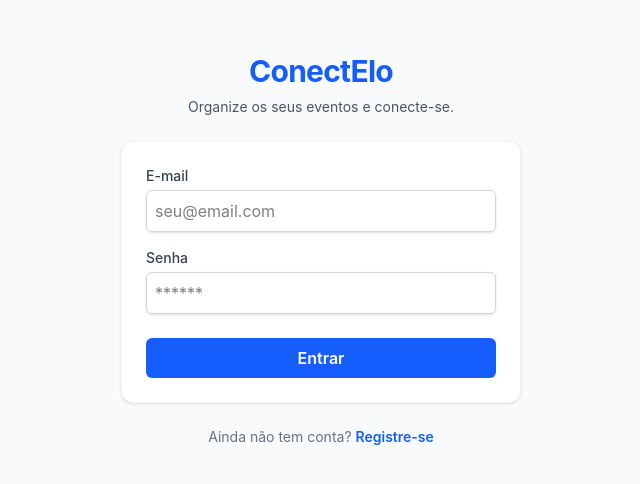
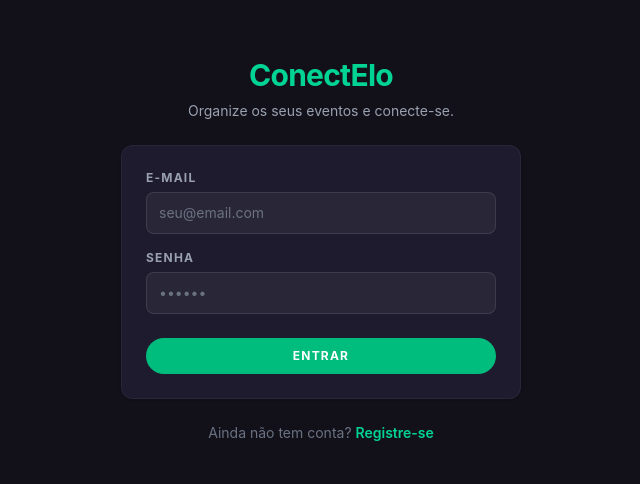
Before and after one commit to guilhermefz/conect-elo-web, a React (Vite) app: page /login in a window 1280 px wide. Shown: the part 150-634 px from the top of the page, without its empty margins (319-959 px from the left). Built offline with nearby package versions, Linux system fonts and the light colour scheme; no server answers.

Commit message:
style: alinhar tema da tela de login ao dark theme padrao da aplicacao

```diff
--- a/src/features/auth/components/login-form.tsx
+++ b/src/features/auth/components/login-form.tsx
@@ -1,4 +1,6 @@
 import { useState } from "react";
+import { FormField } from "../../../components/form-field";
+import { Button } from "../../../components/button";
 import { useLogin } from "../hooks/use-login";
 
 export function LoginForm() {
@@ -6,48 +8,45 @@ export function LoginForm() {
   const [password, setPassword] = useState("");
   const { login, isLoading, erro } = useLogin();
 
-  const handleSubmit = (e: { preventDefault(): void }) => {
+  const handleSubmit = (e: React.FormEvent) => {
     e.preventDefault();
     login({ email, password });
   };
 
+  const inputClass =
+    "w-full rounded-lg border border-white/10 bg-white/5 px-3 py-2.5 text-sm text-white placeholder-gray-500 focus:border-emerald-500 focus:outline-none transition-colors";
+
   return (
     <form onSubmit={handleSubmit} className="flex w-full flex-col gap-4">
-      <div>
-        <label className="block text-sm font-medium text-gray-700">E-mail</label>
+      <FormField label="E-mail" erro={undefined}>
         <input
           type="email"
           value={email}
           onChange={(e) => setEmail(e.target.value)}
-          className="mt-1 w-full rounded-md border border-gray-300 p-2 shadow-sm focus:border-blue-500 focus:outline-none"
+          className={inputClass}
           placeholder="seu@email.com"
           required
         />
-      </div>
+      </FormField>
 
-      <div>
-        <label className="block text-sm font-medium text-gray-700">Senha</label>
+      <FormField label="Senha" erro={undefined}>
         <input
           type="password"
           value={password}
           onChange={(e) => setPassword(e.target.value)}
-          className="mt-1 w-full rounded-md border border-gray-300 p-2 shadow-sm focus:border-blue-500 focus:outline-none"
-          placeholder="******"
+          className={inputClass}
+          placeholder="••••••"
           required
         />
-      </div>
+      </FormField>
 
       {erro && (
-        <p className="text-red-500 text-sm text-center">{erro}</p>
+        <p className="text-red-400 text-sm text-center">{erro}</p>
       )}
 
-      <button
-        type="submit"
-        disabled={isLoading}
-        className="mt-2 w-full rounded-md bg-blue-600 py-2 font-semibold text-white hover:bg-blue-700 active:scale-95 transition-transform disabled:opacity-60"
-      >
+      <Button disabled={isLoading} className="mt-2 w-full justify-center">
         {isLoading ? "Entrando..." : "Entrar"}
-      </button>
+      </Button>
     </form>
   );
 }
--- a/src/features/auth/pages/login-page.tsx
+++ b/src/features/auth/pages/login-page.tsx
@@ -3,25 +3,25 @@ import { LoginForm } from "../components/login-form";
 
 export function LoginPage() {
   return (
-    <main className="flex min-h-screen w-full items-center justify-center bg-gray-50 p-4">
+    <main className="flex min-h-screen w-full items-center justify-center bg-background p-4">
       <div className="w-full max-w-[400px] space-y-6">
 
         <header className="text-center">
-          <h1 className="text-3xl font-bold tracking-tight text-blue-600">
+          <h1 className="text-3xl font-bold tracking-tight text-emerald-400">
             ConectElo
           </h1>
-          <p className="mt-2 text-sm text-gray-600">
+          <p className="mt-2 text-sm text-gray-400">
             Organize os seus eventos e conecte-se.
           </p>
         </header>
 
-        <section className="rounded-xl bg-white p-6 shadow-sm border border-gray-100">
+        <section className="rounded-xl bg-surface p-6 shadow-sm border border-white/5">
           <LoginForm />
         </section>
 
         <footer className="text-center text-sm text-gray-500">
           Ainda não tem conta?{" "}
-          <Link to="/registro" className="font-semibold text-blue-600 hover:underline">
+          <Link to="/registro" className="font-semibold text-emerald-400 hover:underline">
             Registre-se
           </Link>
         </footer>
```
